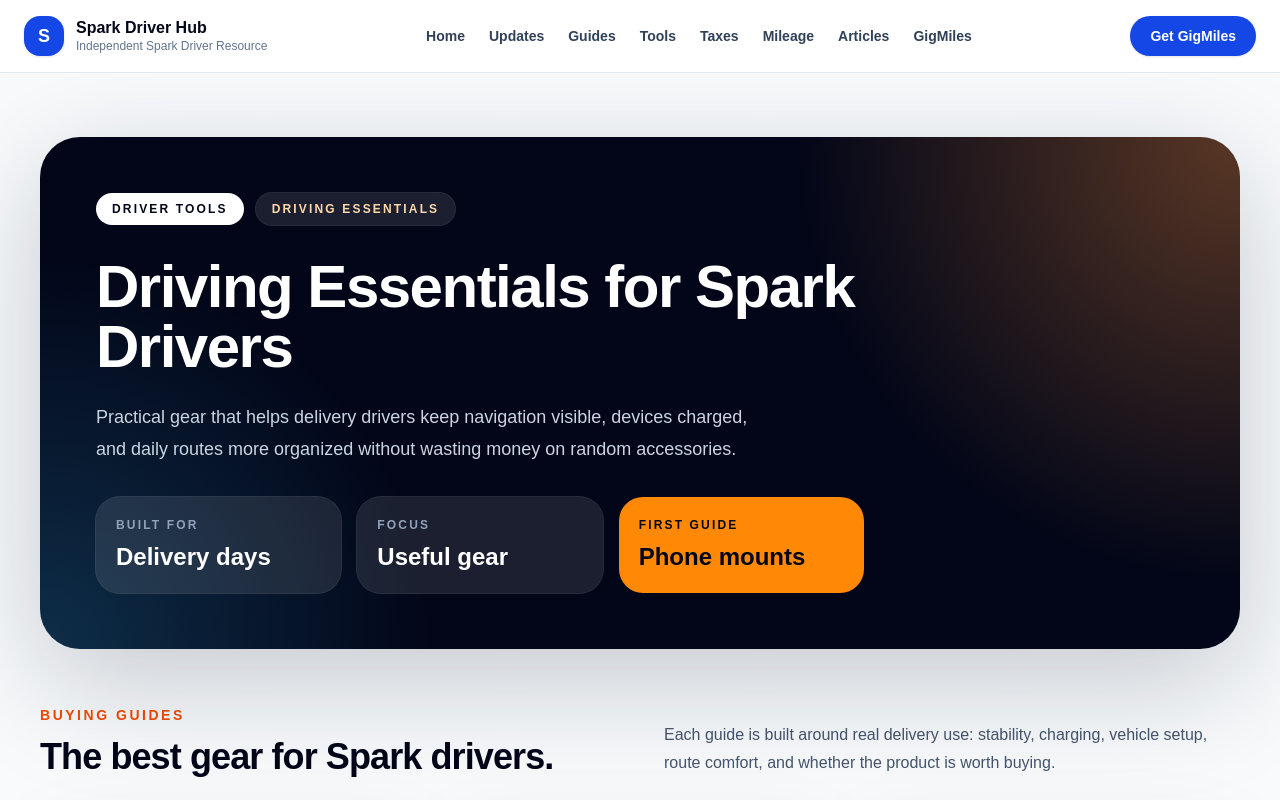
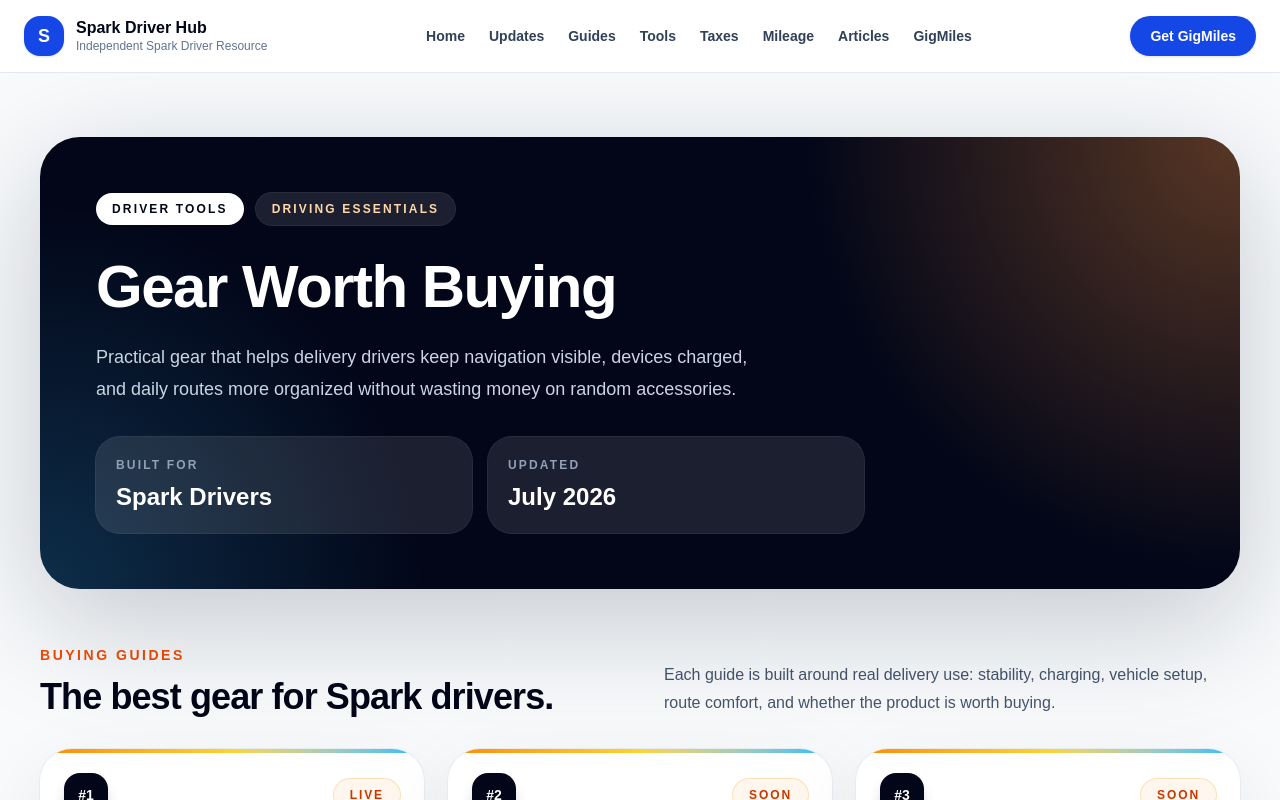
Before and after one commit to dayoneapps91/Spark-Driver-Hub, a Next.js app: page /tools/driving-essentials in a window 1280 px wide. Shown: the top 800 px of the page. Built offline with nearby package versions, Linux system fonts and the light colour scheme.

Commit message:
Redesign Driving Essentials hub

```diff
--- a/app/tools/driving-essentials/page.tsx
+++ b/app/tools/driving-essentials/page.tsx
@@ -54,13 +54,14 @@
             <span className="inline-flex rounded-full bg-white px-4 py-2 text-xs font-black uppercase tracking-[0.18em] text-slate-950">
               Driver Tools
             </span>
+
             <span className="inline-flex rounded-full bg-white/10 px-4 py-2 text-xs font-black uppercase tracking-[0.18em] text-orange-200 ring-1 ring-white/15">
               Driving Essentials
             </span>
           </div>
 
           <h1 className="mt-8 text-5xl font-black tracking-tight text-white md:text-6xl">
-            Driving Essentials for Spark Drivers
+            Gear Worth Buying
           </h1>
 
           <p className="mt-6 max-w-2xl text-lg leading-8 text-slate-300">
@@ -69,26 +70,25 @@
             money on random accessories.
           </p>
 
-          <div className="mt-8 grid gap-4 sm:grid-cols-3">
+          <div className="mt-8 grid gap-4 sm:grid-cols-2">
             <div className="rounded-3xl bg-white/10 p-5 ring-1 ring-white/15">
               <p className="text-xs font-black uppercase tracking-[0.18em] text-slate-400">
                 Built For
               </p>
-              <p className="mt-2 text-2xl font-black">Delivery days</p>
+
+              <p className="mt-2 text-2xl font-black">
+                Spark Drivers
+              </p>
             </div>
 
             <div className="rounded-3xl bg-white/10 p-5 ring-1 ring-white/15">
               <p className="text-xs font-black uppercase tracking-[0.18em] text-slate-400">
-                Focus
+                Updated
               </p>
-              <p className="mt-2 text-2xl font-black">Useful gear</p>
-            </div>
 
-            <div className="rounded-3xl bg-orange-400 p-5 text-slate-950">
-              <p className="text-xs font-black uppercase tracking-[0.18em]">
-                First Guide
+              <p className="mt-2 text-2xl font-black">
+                July 2026
               </p>
-              <p className="mt-2 text-2xl font-black">Phone mounts</p>
             </div>
           </div>
         </div>
@@ -100,6 +100,7 @@
             <p className="text-sm font-black uppercase tracking-[0.18em] text-orange-600">
               Buying Guides
             </p>
+
             <h2 className="mt-3 text-4xl font-black tracking-tight text-slate-950">
               The best gear for Spark drivers.
             </h2>
```
